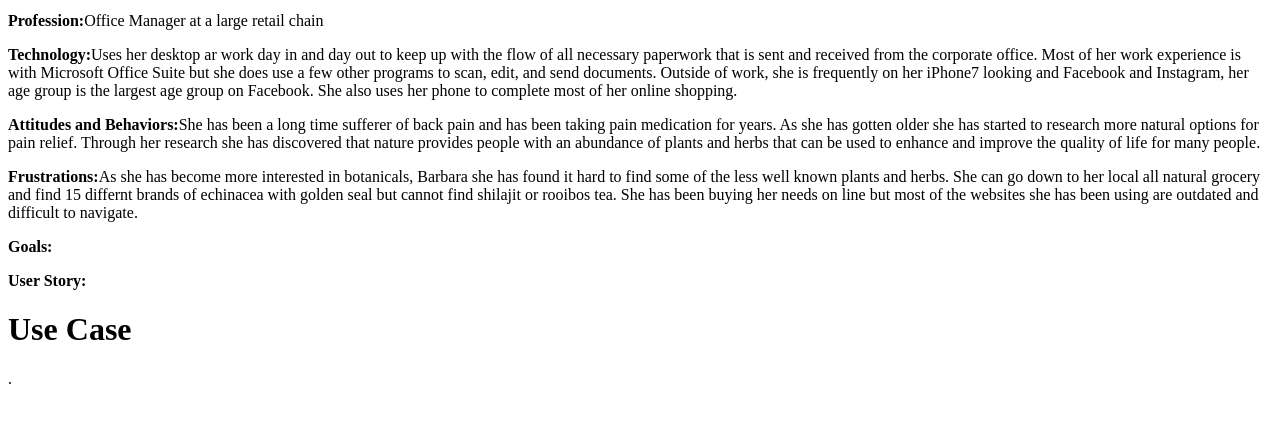
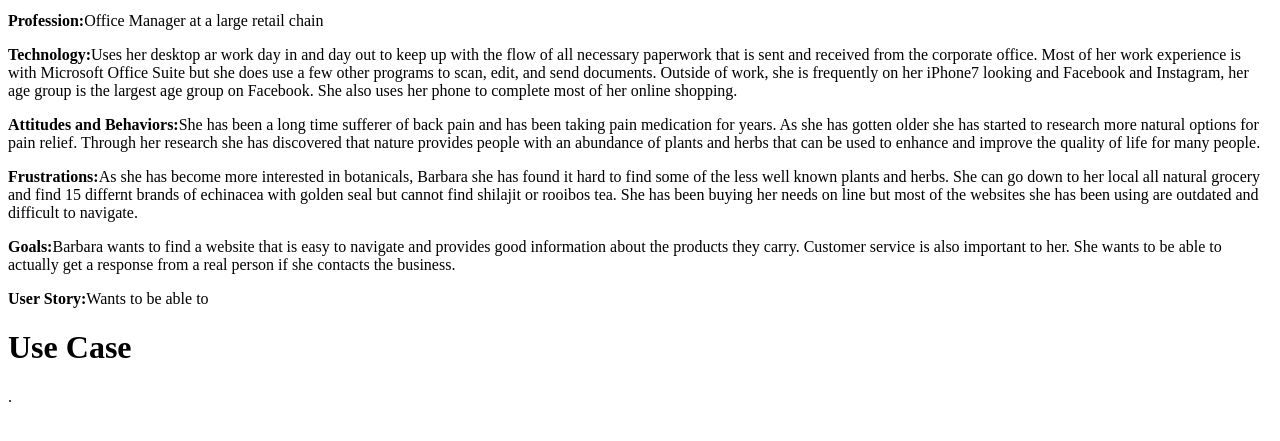
Before and after one commit to stevestonenm/stevestone-pwp, a PHP site: page /milestone-1.php in a window 1280 px wide. Shown: the part 286-727 px from the top of the page. Run offline with PHP 8.4, Linux system fonts and the light colour scheme.

Commit message:
finished goals section

```diff
--- a/public_html/documentation/milestone-1.php
+++ b/public_html/documentation/milestone-1.php
@@ -25,8 +25,10 @@
 			find some of the less well known plants and herbs. She can go down to her local all natural grocery and find 15
 			differnt brands of echinacea with golden seal but cannot find shilajit or rooibos tea. She has been buying her
 			needs on line but most of the websites she has been using are outdated and difficult to navigate.</p>
-		<p><strong>Goals:</strong></p>
-		<p><strong>User Story:</strong></p>
+		<p><strong>Goals:</strong>Barbara wants to find a website that is easy to navigate and provides good information
+			about the products they carry. Customer service is also important to her. She wants to be able to actually get
+			a response from a real person if she contacts the business.</p>
+		<p><strong>User Story:</strong>Wants to be able to </p>
 		<h1>Use Case</h1>
 		<p></p>
 		<p>.</p>
```
